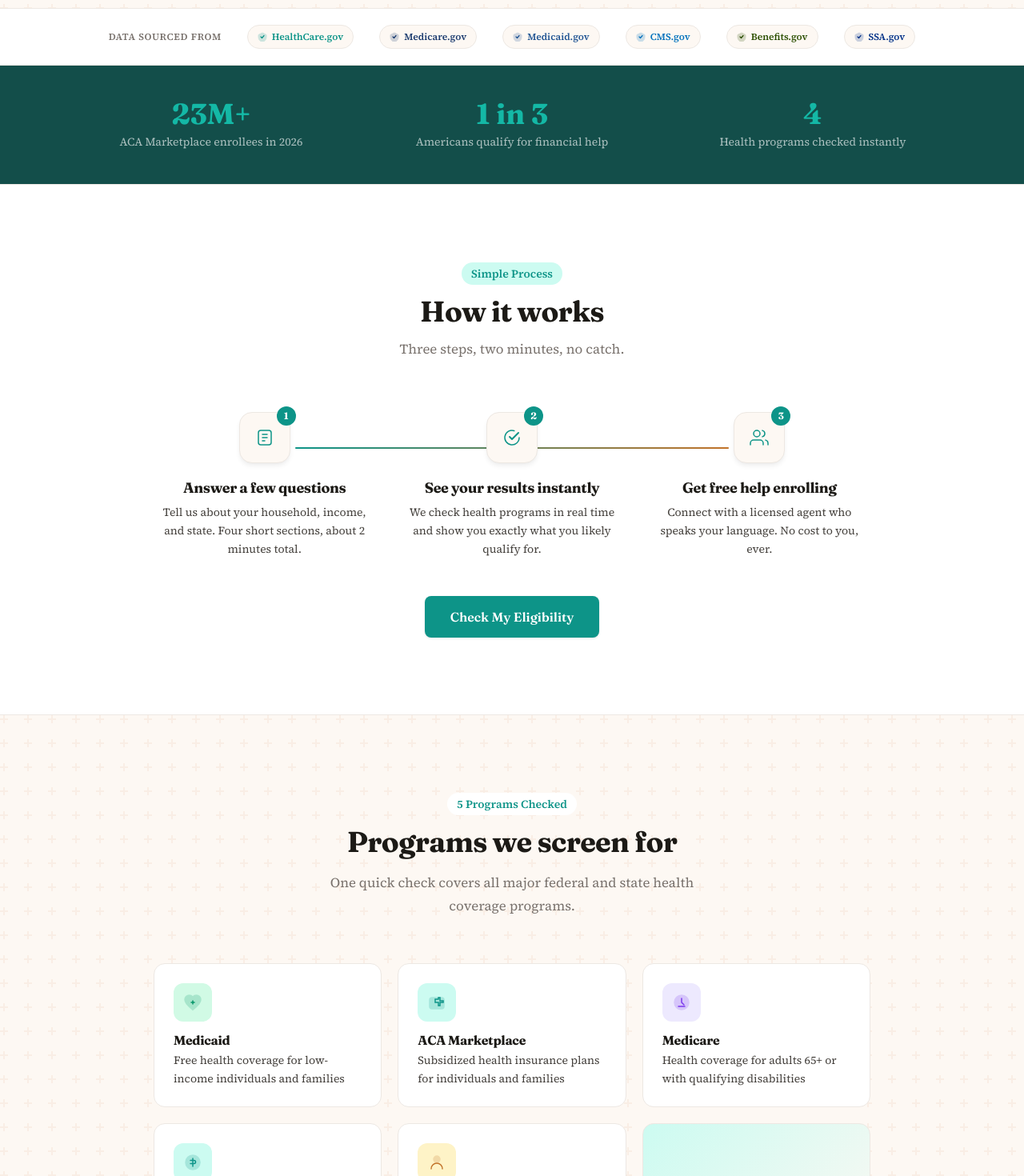
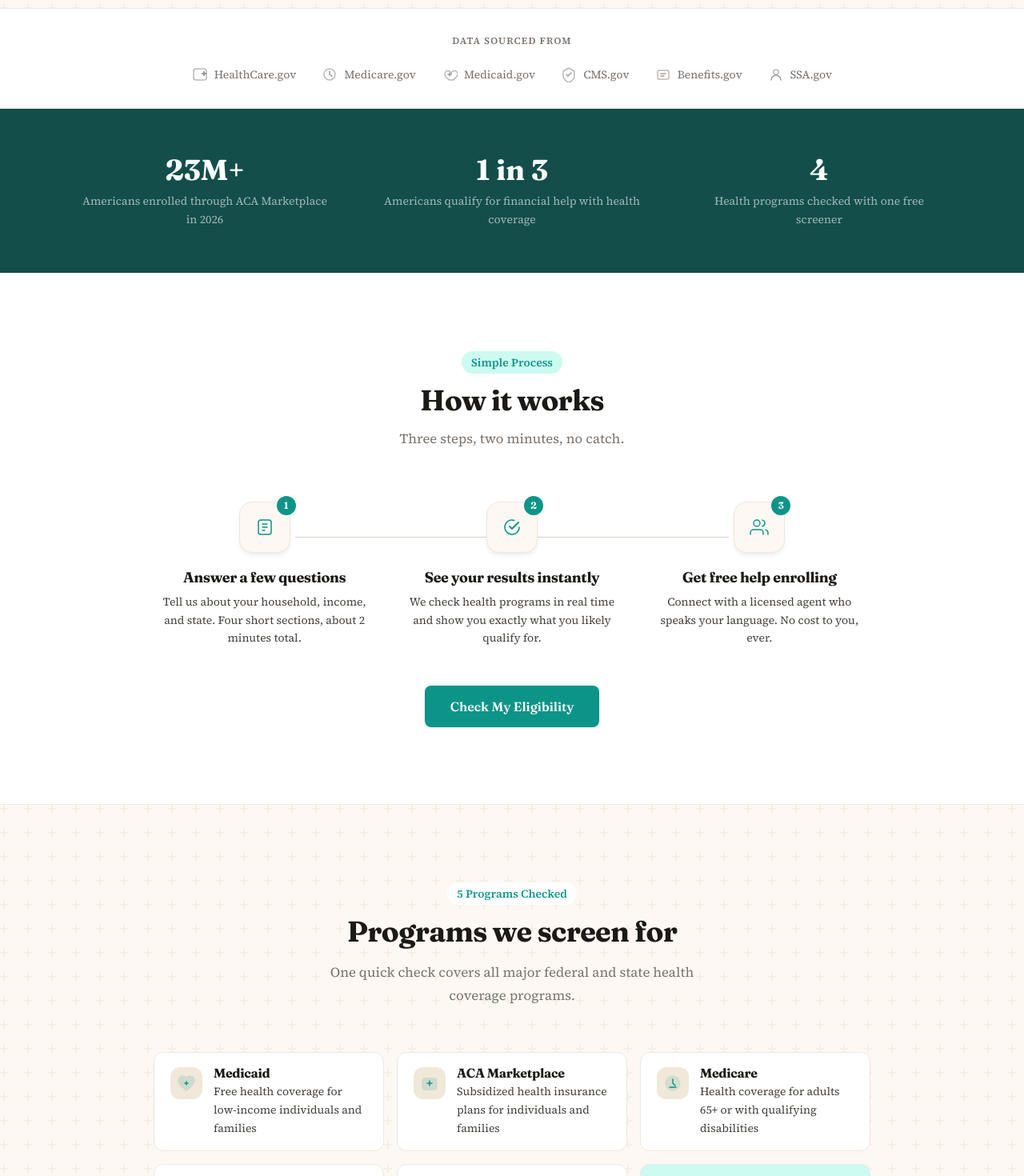
Before and after one commit to JPonskis/covered-usa, a Next.js app: page /en in a window 1280 px wide. Shown: the part 720-2190 px from the top of the page at 80% size. Built offline with nearby package versions, Linux system fonts and the light colour scheme.

Commit message:
UI: clean data sources bar, single-color icons, remove all gradients

```diff
--- a/src/app/[locale]/page.tsx
+++ b/src/app/[locale]/page.tsx
@@ -24,65 +24,58 @@ export async function generateMetadata({
   };
 }
 
+// All icons use a single consistent teal color — matches BenefitsUSA's single-color approach
+const ICON_COLOR = '#0d9488';
+
 const programs = [
   {
     name: 'Medicaid',
     desc: 'Free health coverage for low-income individuals and families',
-    color: '#059669',
-    bgColor: '#d1fae5',
     icon: (
       <svg viewBox="0 0 24 24" fill="none" className="w-6 h-6">
-        <path d="M12 21.35l-1.45-1.32C5.4 15.36 2 12.28 2 8.5 2 5.42 4.42 3 7.5 3c1.74 0 3.41.81 4.5 2.09C13.09 3.81 14.76 3 16.5 3 19.58 3 22 5.42 22 8.5c0 3.78-3.4 6.86-8.55 11.54L12 21.35z" fill="currentColor" opacity="0.2" stroke="currentColor" strokeWidth="1.5" />
-        <path d="M10 12h4M12 10v4" stroke="currentColor" strokeWidth="1.5" strokeLinecap="round" />
+        <path d="M12 21.35l-1.45-1.32C5.4 15.36 2 12.28 2 8.5 2 5.42 4.42 3 7.5 3c1.74 0 3.41.81 4.5 2.09C13.09 3.81 14.76 3 16.5 3 19.58 3 22 5.42 22 8.5c0 3.78-3.4 6.86-8.55 11.54L12 21.35z" fill={ICON_COLOR} opacity="0.15" stroke={ICON_COLOR} strokeWidth="1.5" />
+        <path d="M10 12h4M12 10v4" stroke={ICON_COLOR} strokeWidth="1.5" strokeLinecap="round" />
       </svg>
     ),
   },
   {
     name: 'ACA Marketplace',
     desc: 'Subsidized health insurance plans for individuals and families',
-    color: '#0d9488',
-    bgColor: '#ccfbf1',
     icon: (
       <svg viewBox="0 0 24 24" fill="none" className="w-6 h-6">
-        <rect x="3" y="6" width="18" height="14" rx="3" fill="currentColor" opacity="0.2" stroke="currentColor" strokeWidth="1.5" />
-        <path d="M14 6h2v4h4v2h-4v4h-2v-4h-4V8h4V6z" stroke="currentColor" strokeWidth="1.5" strokeLinecap="round" />
+        <rect x="3" y="6" width="18" height="14" rx="3" fill={ICON_COLOR} opacity="0.15" stroke={ICON_COLOR} strokeWidth="1.5" />
+        <path d="M9 12h6M12 9v6" stroke={ICON_COLOR} strokeWidth="1.5" strokeLinecap="round" />
       </svg>
     ),
   },
   {
     name: 'Medicare',
     desc: 'Health coverage for adults 65+ or with qualifying disabilities',
-    color: '#7c3aed',
-    bgColor: '#ede9fe',
     icon: (
       <svg viewBox="0 0 24 24" fill="none" className="w-6 h-6">
-        <circle cx="12" cy="12" r="9" fill="currentColor" opacity="0.2" stroke="currentColor" strokeWidth="1.5" />
-        <path d="M12 7v5l3 3" stroke="currentColor" strokeWidth="1.5" strokeLinecap="round" strokeLinejoin="round" />
-        <path d="M8 17h8" stroke="currentColor" strokeWidth="1.5" strokeLinecap="round" />
+        <circle cx="12" cy="12" r="9" fill={ICON_COLOR} opacity="0.12" stroke={ICON_COLOR} strokeWidth="1.5" />
+        <path d="M12 7v5l3 3" stroke={ICON_COLOR} strokeWidth="1.5" strokeLinecap="round" strokeLinejoin="round" />
+        <path d="M8 17h8" stroke={ICON_COLOR} strokeWidth="1.5" strokeLinecap="round" />
       </svg>
     ),
   },
   {
     name: 'Medicare Savings',
     desc: 'Help paying Medicare premiums and out-of-pocket costs',
-    color: '#0d9488',
-    bgColor: '#ccfbf1',
     icon: (
       <svg viewBox="0 0 24 24" fill="none" className="w-6 h-6">
-        <circle cx="12" cy="12" r="9" fill="currentColor" opacity="0.2" stroke="currentColor" strokeWidth="1.5" />
-        <path d="M12 7v10M9 9.5h4.5a2 2 0 010 4H9m0 0h5" stroke="currentColor" strokeWidth="1.5" strokeLinecap="round" strokeLinejoin="round" />
+        <circle cx="12" cy="12" r="9" fill={ICON_COLOR} opacity="0.12" stroke={ICON_COLOR} strokeWidth="1.5" />
+        <path d="M12 7v10M9 9.5h4.5a2 2 0 010 4H9m0 0h5" stroke={ICON_COLOR} strokeWidth="1.5" strokeLinecap="round" strokeLinejoin="round" />
       </svg>
     ),
   },
   {
     name: 'CHIP',
     desc: 'Free health coverage for children in your household',
-    color: '#c2732a',
-    bgColor: '#fef3c7',
     icon: (
       <svg viewBox="0 0 24 24" fill="none" className="w-6 h-6">
-        <circle cx="12" cy="8" r="4" fill="currentColor" opacity="0.2" stroke="currentColor" strokeWidth="1.5" />
-        <path d="M5 20c0-3.87 3.13-7 7-7s7 3.13 7 7" stroke="currentColor" strokeWidth="1.5" strokeLinecap="round" />
+        <circle cx="12" cy="8" r="4" fill={ICON_COLOR} opacity="0.15" stroke={ICON_COLOR} strokeWidth="1.5" />
+        <path d="M5 20c0-3.87 3.13-7 7-7s7 3.13 7 7" stroke={ICON_COLOR} strokeWidth="1.5" strokeLinecap="round" />
       </svg>
     ),
   },
@@ -135,15 +128,6 @@ const webAppSchema = {
   offers: { '@type': 'Offer', price: '0', priceCurrency: 'USD' },
 };
 
-const organizationSchema = {
-  '@context': 'https://schema.org',
-  '@type': 'Organization',
-  name: 'CoveredUSA',
-  url: 'https://coveredusa.org',
-  description: 'Free health insurance eligibility screening connecting Americans with Medicaid, Medicare, ACA plans, and CHIP coverage.',
-  foundingDate: '2026',
-};
-
 const states = [
   ['Alabama', 'al'], ['Alaska', 'ak'], ['Arizona', 'az'], ['Arkansas', 'ar'],
   ['California', 'ca'], ['Colorado', 'co'], ['Connecticut', 'ct'], ['Delaware', 'de'],
@@ -160,6 +144,45 @@ const states = [
   ['Wisconsin', 'wi'], ['Wyoming', 'wy'],
 ];
 
+const dataSourceIcons: Record<string, React.ReactNode> = {
+  healthcareGov: (
+    <svg viewBox="0 0 20 20" fill="none" className="w-5 h-5">
+      <path d="M14 6h2v2h2v2h-2v2h-2v-2h-2V8h2V6z" fill="currentColor" opacity="0.7"/>
+      <rect x="2" y="3" width="16" height="14" rx="3" stroke="currentColor" strokeWidth="1.5" opacity="0.5"/>
+    </svg>
+  ),
+  medicareGov: (
+    <svg viewBox="0 0 20 20" fill="none" className="w-5 h-5">
+      <circle cx="10" cy="10" r="7" stroke="currentColor" strokeWidth="1.5" opacity="0.5"/>
+      <path d="M10 6v4l3 2" stroke="currentColor" strokeWidth="1.5" strokeLinecap="round" opacity="0.7"/>
+    </svg>
+  ),
+  medicaidGov: (
+    <svg viewBox="0 0 20 20" fill="none" className="w-5 h-5">
+      <path d="M10 17s-6-3.5-6-7.5a4 4 0 018 0 4 4 0 018 0c0 4-6 7.5-6 7.5z" stroke="currentColor" strokeWidth="1.5" opacity="0.5"/>
+      <path d="M8 10h4M10 8v4" stroke="currentColor" strokeWidth="1.5" strokeLinecap="round" opacity="0.7"/>
+    </svg>
+  ),
+  cmsGov: (
+    <svg viewBox="0 0 20 20" fill="none" className="w-5 h-5">
+      <path d="M10 2L3 6v5c0 4.5 3 7.5 7 9 4-1.5 7-4.5 7-9V6l-7-4z" stroke="currentColor" strokeWidth="1.5" opacity="0.5"/>
+      <path d="M7 10l2 2 4-4" stroke="currentColor" strokeWidth="1.5" strokeLinecap="round" strokeLinejoin="round" opacity="0.7"/>
+    </svg>
+  ),
+  benefitsGov: (
+    <svg viewBox="0 0 20 20" fill="none" className="w-5 h-5">
+      <rect x="3" y="5" width="14" height="11" rx="2" stroke="currentColor" strokeWidth="1.5" opacity="0.5"/>
+      <path d="M7 9h6M7 12h4" stroke="currentColor" strokeWidth="1.5" strokeLinecap="round" opacity="0.7"/>
+    </svg>
+  ),
+  ssaGov: (
+    <svg viewBox="0 0 20 20" fill="none" className="w-5 h-5">
+      <circle cx="10" cy="7" r="3" stroke="currentColor" strokeWidth="1.5" opacity="0.5"/>
+      <path d="M4 17c0-3.31 2.69-6 6-6s6 2.69 6 6" stroke="currentColor" strokeWidth="1.5" strokeLinecap="round" opacity="0.7"/>
+    </svg>
+  ),
+};
+
 export default async function HomePage({
   params,
 }: {
@@ -173,7 +196,6 @@ export default async function HomePage({
     <main className="min-h-screen">
       <script type="application/ld+json" dangerouslySetInnerHTML={{ __html: JSON.stringify(faqSchema) }} />
       <script type="application/ld+json" dangerouslySetInnerHTML={{ __html: JSON.stringify(webAppSchema) }} />
-      <script type="application/ld+json" dangerouslySetInnerHTML={{ __html: JSON.stringify(organizationSchema) }} />
 
       {/* ── HERO ── */}
       <section className="warm-texture" style={{ position: 'relative', overflow: 'hidden' }}>
@@ -181,7 +203,7 @@ export default async function HomePage({
           <div className="max-w-2xl mx-auto text-center">
             <div
               className="inline-flex items-center gap-2 px-4 py-1.5 rounded-full mb-7 text-sm font-semibold"
-              style={{ background: 'white', color: 'var(--primary)', border: '1px solid var(--cream-dark)', boxShadow: 'var(--shadow-sm)' }}
+              style={{ background: 'white', color: 'var(--primary)', border: '1px solid var(--border)', boxShadow: 'var(--shadow-sm)' }}
             >
               <svg width="14" height="14" viewBox="0 0 14 14" fill="none">
                 <circle cx="7" cy="7" r="3.5" fill="var(--success)" />
@@ -224,7 +246,6 @@ export default async function HomePage({
               </span>
             </div>
 
-            {/* Trust badges */}
             <div className="flex flex-wrap justify-center gap-x-7 gap-y-3">
               {[
                 { text: t('trust1'), icon: (
@@ -257,56 +278,61 @@ export default async function HomePage({
         </div>
       </section>
 
-      {/* ── DATA SOURCES TRUST BAR ── */}
+      {/* ── DATA SOURCES BAR — clean, plain, like BenefitsUSA ── */}
       <section style={{ background: 'white', borderTop: '1px solid var(--border-light)', borderBottom: '1px solid var(--border-light)' }}>
-        <div className="max-w-6xl mx-auto px-6 py-5">
-          <div className="flex flex-wrap items-center justify-center gap-x-8 gap-y-3">
-            <span style={{ color: 'var(--text-muted)', fontSize: '0.75rem', fontWeight: 600, letterSpacing: '0.06em', textTransform: 'uppercase', fontFamily: 'var(--font-body)' }}>
-              Data sourced from
-            </span>
+        <div className="max-w-6xl mx-auto px-6 py-8">
+          <p
+            className="text-center text-xs font-semibold uppercase tracking-widest mb-6"
+            style={{ color: 'var(--text-muted)', fontFamily: 'var(--font-body)' }}
+          >
+            Data sourced from
+          </p>
+          <div className="flex flex-wrap items-center justify-center gap-x-8 gap-y-4">
             {[
-              { label: 'HealthCare.gov', color: '#0d9488' },
-              { label: 'Medicare.gov', color: '#1a3a6e' },
-              { label: 'Medicaid.gov', color: '#205493' },
-              { label: 'CMS.gov', color: '#0071bc' },
-              { label: 'Benefits.gov', color: '#2c4f00' },
-              { label: 'SSA.gov', color: '#003087' },
+              { key: 'healthcareGov', label: 'HealthCare.gov' },
+              { key: 'medicareGov', label: 'Medicare.gov' },
+              { key: 'medicaidGov', label: 'Medicaid.gov' },
+              { key: 'cmsGov', label: 'CMS.gov' },
+              { key: 'benefitsGov', label: 'Benefits.gov' },
+              { key: 'ssaGov', label: 'SSA.gov' },
             ].map((source) => (
-              <span
-                key={source.label}
-                className="flex items-center gap-1.5 px-3 py-1.5 rounded-full text-xs font-semibold"
-                style={{ background: 'var(--cream)', color: source.color, border: '1px solid var(--border-light)', fontFamily: 'var(--font-body)' }}
+              <div
+                key={source.key}
+                className="flex items-center gap-2"
+                style={{ color: 'var(--text-muted)' }}
               >
-                <svg className="w-3 h-3" viewBox="0 0 12 12" fill="none">
-                  <path d="M6 1L1 3.5v3C1 9.5 3.2 11.8 6 12.5c2.8-.7 5-3 5-6v-3L6 1z" fill={source.color} opacity="0.2" stroke={source.color} strokeWidth="1" />
-                  <path d="M4 6l1.5 1.5L8 4.5" stroke={source.color} strokeWidth="1.2" strokeLinecap="round" strokeLinejoin="round" />
-                </svg>
-                {source.label}
-              </span>
+                {dataSourceIcons[source.key]}
+                <span className="text-sm font-medium" style={{ fontFamily: 'var(--font-body)' }}>
+                  {source.label}
+                </span>
+              </div>
             ))}
           </div>
         </div>
       </section>
 
       {/* ── STATS BANNER ── */}
-      <section style={{ background: 'var(--primary-deeper)', color: 'white' }}>
-        <div className="max-w-6xl mx-auto px-6 py-10">
-          <div className="grid grid-cols-3 gap-6 text-center">
+      <section style={{ background: 'var(--primary-deeper)' }}>
+        <div className="max-w-6xl mx-auto px-6 py-12 md:py-14">
+          <div className="grid grid-cols-3 gap-8 md:gap-12 text-center">
             {[
-              { number: '23M+', label: 'ACA Marketplace enrollees in 2026' },
-              { number: '1 in 3', label: 'Americans qualify for financial help' },
-              { number: '4', label: 'Health programs checked instantly' },
+              { number: '23M+', label: 'Americans enrolled through ACA Marketplace in 2026' },
+              { number: '1 in 3', label: 'Americans qualify for financial help with health coverage' },
+              { number: '4', label: 'Health programs checked with one free screener' },
             ].map((stat) => (
               <div key={stat.label}>
                 <div
-                  className="text-3xl md:text-4xl font-bold mb-1"
-                  style={{ fontFamily: 'var(--font-display)', color: 'var(--teal-light)' }}
+                  className="text-3xl md:text-4xl font-bold text-white mb-2"
+                  style={{ fontFamily: 'var(--font-display)' }}
                 >
                   {stat.number}
                 </div>
-                <div style={{ color: 'rgba(255,255,255,0.65)', fontSize: '0.875rem', fontFamily: 'var(--font-body)' }}>
+                <p
+                  className="text-sm leading-relaxed max-w-xs mx-auto"
+                  style={{ color: 'rgba(255,255,255,0.6)', fontFamily: 'var(--font-body)' }}
+                >
                   {stat.label}
-                </div>
+                </p>
               </div>
             ))}
           </div>
@@ -336,12 +362,11 @@ export default async function HomePage({
 
           <div className="max-w-4xl mx-auto">
             <div className="grid md:grid-cols-3 gap-8 relative">
+              {/* Connecting line — solid, no gradient */}
               <div
                 className="hidden md:block absolute"
-                style={{ top: '44px', left: 'calc(16.67% + 28px)', right: 'calc(16.67% + 28px)', height: '2px', background: 'var(--cream-dark)', zIndex: 0 }}
-              >
-                <div style={{ height: '100%', background: 'linear-gradient(90deg, var(--primary), var(--accent))', borderRadius: '999px' }} />
-              </div>
+                style={{ top: '44px', left: 'calc(16.67% + 28px)', right: 'calc(16.67% + 28px)', height: '1px', background: 'var(--border)', zIndex: 0 }}
+              />
 
               {[
                 {
@@ -413,40 +438,47 @@ export default async function HomePage({
             </p>
           </div>
 
-          <div className="grid sm:grid-cols-2 lg:grid-cols-3 gap-5 max-w-4xl mx-auto">
+          <div className="grid sm:grid-cols-2 lg:grid-cols-3 gap-4 max-w-4xl mx-auto">
             {programs.map((program) => (
-              <div
+              <Link
                 key={program.name}
-                className="card"
-                style={{ padding: '1.5rem', display: 'flex', flexDirection: 'column', gap: '0.875rem' }}
+                href={`/${locale}/screener`}
+                className="rounded-xl px-5 py-4 hover:shadow-sm transition-all duration-200 flex items-start gap-3.5 no-underline"
+                style={{ background: 'white', border: '1px solid var(--border-light)' }}
               >
                 <div
-                  className="w-12 h-12 rounded-xl flex items-center justify-center flex-shrink-0"
-                  style={{ background: program.bgColor, color: program.color }}
+                  className="w-10 h-10 rounded-xl flex items-center justify-center flex-shrink-0 mt-0.5"
+                  style={{ background: 'var(--cream-dark)' }}
                 >
                   {program.icon}
                 </div>
                 <div>
-                  <h3 className="font-bold text-base mb-1" style={{ color: 'var(--text-primary)', fontFamily: 'var(--font-display)' }}>
+                  <h3
+                    className="font-semibold text-base"
+                    style={{ color: 'var(--text-primary)', fontFamily: 'var(--font-display)' }}
+                  >
                     {program.name}
                   </h3>
-                  <p className="text-sm leading-relaxed" style={{ color: 'var(--text-secondary)', margin: 0, fontFamily: 'var(--font-body)' }}>
+                  <p
+                    className="text-sm mt-0.5 leading-relaxed"
+                    style={{ color: 'var(--text-secondary)', fontFamily: 'var(--font-body)' }}
+                  >
                     {program.desc}
                   </p>
                 </div>
-              </div>
+              </Link>
             ))}
             <div
-              className="card flex items-center justify-center"
-              style={{ background: 'linear-gradient(135deg, var(--primary-lightest), var(--cream))', border: '1px solid var(--border-light)', minHeight: '140px' }}
+              className="rounded-xl px-5 py-4 flex items-center justify-center"
+              style={{ background: 'var(--primary-lightest)', border: '1px solid var(--border-light)', minHeight: '96px' }}
             >
               <Link
                 href={`/${locale}/screener`}
-                className="font-semibold flex items-center gap-2 text-base"
+                className="font-semibold flex items-center gap-2 text-base no-underline"
                 style={{ color: 'var(--primary)', fontFamily: 'var(--font-display)' }}
               >
                 Check all 5 programs
-                <svg className="w-5 h-5" fill="none" viewBox="0 0 24 24" stroke="currentColor">
+                <svg className="w-4 h-4" fill="none" viewBox="0 0 24 24" stroke="currentColor">
                   <path strokeLinecap="round" strokeLinejoin="round" strokeWidth={2} d="M9 5l7 7-7 7" />
                 </svg>
               </Link>
@@ -463,19 +495,19 @@ export default async function HomePage({
               className="text-3xl md:text-4xl font-bold mb-3"
               style={{ color: 'var(--text-primary)', fontFamily: 'var(--font-display)', letterSpacing: '-0.02em' }}
             >
-              Find coverage in your state
+              Find benefits in your state
             </h2>
             <p style={{ color: 'var(--text-muted)', fontFamily: 'var(--font-body)' }}>
-              Medicaid income limits, ACA plans, and more — state by state.
+              Health coverage options, income limits, and enrollment info — state by state.
             </p>
           </div>
           <div className="columns-2 sm:columns-3 md:columns-4 lg:columns-5 gap-x-6">
-            {states.map(([name, code]) => (
-              <div key={code} className="mb-2 break-inside-avoid">
+            {states.map(([name]) => (
+              <div key={name} className="mb-2 break-inside-avoid">
                 <Link
                   href={`/${locale}/screener`}
-                  className="state-link text-sm block py-0.5 hover:text-teal-600 transition-colors"
-                  style={{ color: 'var(--text-secondary)', fontFamily: 'var(--font-body)' }}
+                  style={{ color: 'var(--text-secondary)', fontFamily: 'var(--font-body)', fontSize: '0.875rem', display: 'block', padding: '2px 0', textDecoration: 'none' }}
+                  className="hover:text-teal-600 transition-colors"
                 >
                   {name}
                 </Link>
@@ -500,26 +532,26 @@ export default async function HomePage({
             </p>
           </div>
 
-          <div className="grid sm:grid-cols-3 gap-6 max-w-4xl mx-auto">
+          <div className="grid sm:grid-cols-3 gap-5 max-w-4xl mx-auto">
             {[
               {
                 title: 'Shared only with your consent',
-                desc: 'Your data is only shared with licensed agents if you ask to be connected. We never sell to advertisers or data brokers.',
+                desc: 'Your information is only shared with licensed agents if you ask to be connected. We never share with advertisers or data brokers.',
                 icon: (
                   <svg viewBox="0 0 24 24" fill="none" className="w-7 h-7">
-                    <path d="M12 2L4 6v6c0 5.52 3.44 10.24 8 12 4.56-1.76 8-6.48 8-12V6l-8-4z" fill="var(--primary)" opacity="0.15" stroke="var(--primary)" strokeWidth="1.5" />
-                    <path d="M9 12l2 2 4-4" stroke="var(--primary)" strokeWidth="2" strokeLinecap="round" strokeLinejoin="round" />
+                    <path d="M12 2L4 6v6c0 5.52 3.44 10.24 8 12 4.56-1.76 8-6.48 8-12V6l-8-4z" fill={ICON_COLOR} opacity="0.15" stroke={ICON_COLOR} strokeWidth="1.5" />
+                    <path d="M9 12l2 2 4-4" stroke={ICON_COLOR} strokeWidth="2" strokeLinecap="round" strokeLinejoin="round" />
                   </svg>
                 ),
               },
               {
                 title: 'Encrypted connection',
-                desc: 'All data is transmitted over HTTPS. We never collect SSNs, bank info, or medical records.',
+                desc: 'All data is transmitted over HTTPS. We never collect Social Security numbers, bank information, or medical records.',
                 icon: (
                   <svg viewBox="0 0 24 24" fill="none" className="w-7 h-7">
-                    <rect x="5" y="11" width="14" height="10" rx="2" fill="var(--primary)" opacity="0.15" stroke="var(--primary)" strokeWidth="1.5" />
-                    <path d="M8 11V7a4 4 0 018 0v4" stroke="var(--primary)" strokeWidth="1.5" strokeLinecap="round" />
-                    <circle cx="12" cy="16" r="1" fill="var(--primary)" />
+                    <rect x="5" y="11" width="14" height="10" rx="2" fill={ICON_COLOR} opacity="0.15" stroke={ICON_COLOR} strokeWidth="1.5" />
+                    <path d="M8 11V7a4 4 0 018 0v4" stroke={ICON_COLOR} strokeWidth="1.5" strokeLinecap="round" />
+                    <circle cx="12" cy="16" r="1" fill={ICON_COLOR} />
                   </svg>
                 ),
               },
@@ -528,17 +560,15 @@ export default async function HomePage({
                 desc: 'Check your eligibility without signing up. Your screener results are not stored unless you request agent help.',
                 icon: (
                   <svg viewBox="0 0 24 24" fill="none" className="w-7 h-7">
-                    <circle cx="12" cy="8" r="4" fill="var(--primary)" opacity="0.15" stroke="var(--primary)" strokeWidth="1.5" />
-                    <path d="M4 20c0-4 3.58-7 8-7" stroke="var(--primary)" strokeWidth="1.5" strokeLinecap="round" />
-                    <path d="M17 15l-4 4 2 2 5-5-3-1z" stroke="var(--primary)" strokeWidth="1.5" strokeLinecap="round" strokeLinejoin="round" />
+                    <circle cx="12" cy="8" r="4" fill={ICON_COLOR} opacity="0.15" stroke={ICON_COLOR} strokeWidth="1.5" />
+                    <path d="M4 20c0-4 3.58-7 8-7s8 3 8 7" stroke={ICON_COLOR} strokeWidth="1.5" strokeLinecap="round" />
                   </svg>
                 ),
               },
             ].map((item) => (
               <div
                 key={item.title}
-                className="card text-center"
-                style={{ padding: '2rem 1.5rem' }}
+                style={{ background: 'white', border: '1px solid var(--border-light)', borderRadius: '14px', padding: '1.75rem 1.5rem', textAlign: 'center' }}
               >
                 <div className="flex justify-center mb-4">{item.icon}</div>
                 <h3 className="font-bold text-lg mb-2" style={{ color: 'var(--text-primary)', fontFamily: 'var(--font-display)' }}>
@@ -604,12 +634,12 @@ export default async function HomePage({
             </h2>
             <p style={{ color: 'rgba(255,255,255,0.6)', marginBottom: '2.5rem', fontFamily: 'var(--font-body)' }}>
               Millions of Americans qualify for health coverage they don&apos;t know about.
-              Find out if you&apos;re one of them — it takes 2 minutes and it&apos;s completely free.
+              Find out in 2 minutes — it&apos;s free.
             </p>
             <Link
               href={`/${locale}/screener`}
-              className="inline-flex items-center justify-center gap-2 px-8 py-4 font-bold rounded-xl text-lg transition-all"
-              style={{ background: 'var(--teal-light)', color: 'var(--primary-deeper)', boxShadow: '0 4px 24px rgba(0,0,0,0.2)', fontFamily: 'var(--font-display)' }}
+              className="inline-flex items-center justify-center gap-2 px-8 py-4 font-bold rounded-xl text-lg transition-all hover:opacity-90"
+              style={{ background: 'white', color: 'var(--primary-deeper)', fontFamily: 'var(--font-display)' }}
             >
               Start Free Eligibility Check
               <svg className="w-5 h-5" fill="none" viewBox="0 0 24 24" stroke="currentColor">
```
